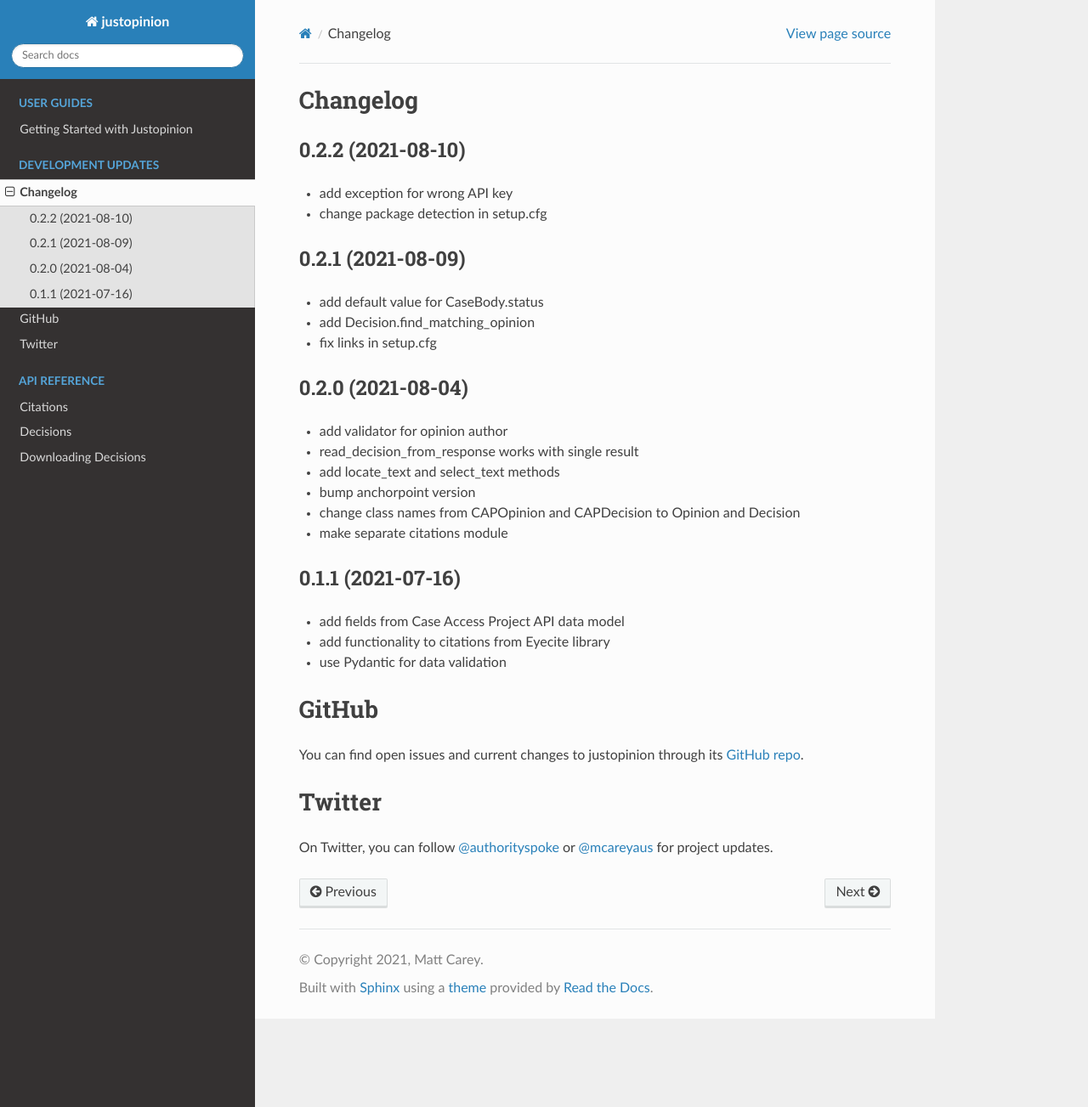
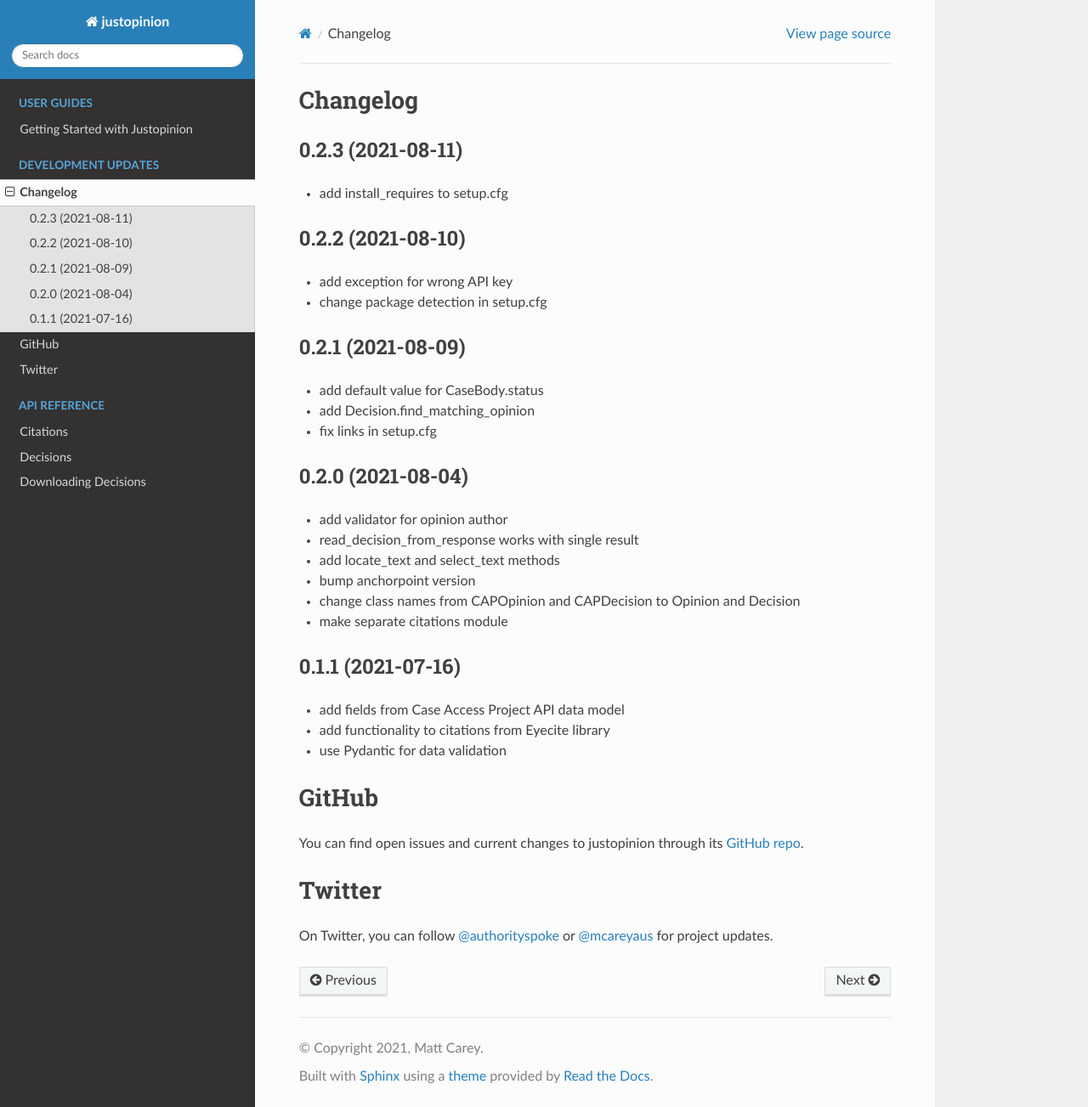
Before and after one commit to mscarey/justopinion, a Sphinx documentation site: the page built from docs/history/releases.rst, in a window 1280 px wide and 1303 px high. Shown: the whole window at 85% size. Built offline with Sphinx 7.4.7 and the Read the Docs theme 2.0.0, drawn with Linux system fonts in a browser that asks for light colours.

Commit message:
bump version to 0.2.3

```diff
--- a/changelog.rst
+++ b/changelog.rst
@@ -1,5 +1,9 @@
 Changelog
 =========
+0.2.3 (2021-08-11)
+------------------
+* add install_requires to setup.cfg
+
 0.2.2 (2021-08-10)
 ------------------
 * add exception for wrong API key
--- a/docs/conf.py
+++ b/docs/conf.py
@@ -23,7 +23,7 @@
 author = "Matt Carey"
 
 # The full version, including alpha/beta/rc tags
-release = "0.2.2"
+release = "0.2.3"
 
 
 # -- General configuration ---------------------------------------------------
--- a/justopinion/__init__.py
+++ b/justopinion/__init__.py
@@ -1,4 +1,4 @@
 from justopinion.download import CAPClient
 from justopinion.decisions import Decision, Opinion
 
-__version__ = "0.2.2"
+__version__ = "0.2.3"
--- a/setup.cfg
+++ b/setup.cfg
@@ -1,6 +1,6 @@
 [metadata]
 name = justopinion
-version = 0.2.2
+version = 0.2.3
 author = Matt Carey
 author_email = matt@authorityspoke.com
 description = Download client for legal opinions
```
